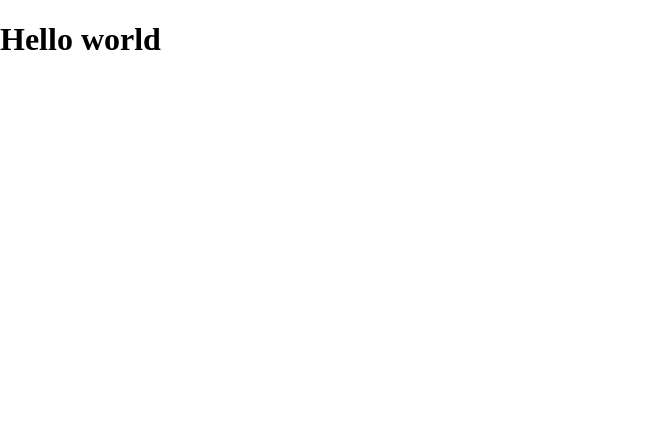
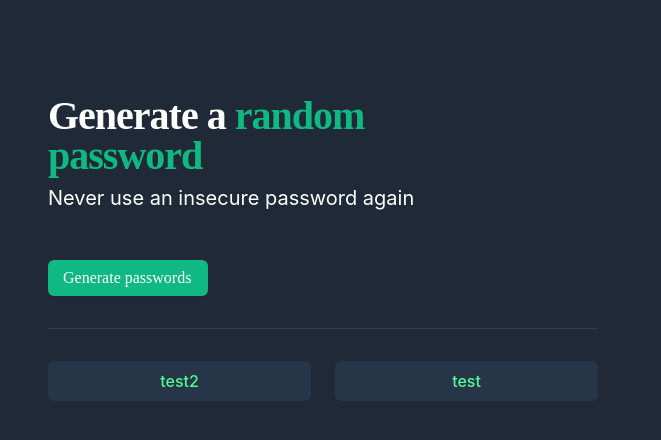
Before and after one commit to fcarysnyder/scrimba, a website built with Vite: page frontEndPath/passwordGenerator/index.html in a window 1280 px wide. Shown: the whole page, without its empty margins (0-661 px from the left). Built offline with nearby package versions, Linux system fonts and the light colour scheme; files whose address does not match are found by name.

Commit message:
Page build

```diff
--- a/frontEndPath/passwordGenerator/index.css
+++ b/frontEndPath/passwordGenerator/index.css
@@ -1,9 +1,164 @@
 @font-face {
-    font-family: karla;
+    font-family: 'karla';
     src: url(frontEndPath/passwordGenerator/fonts/Karla/Karla-VariableFont_wght.ttf);
 }
 
+@font-face {
+    font-family: 'Inter';
+    src: url(frontEndPath/passwordGenerator/fonts/Inter/Inter-VariableFont_slnt,wght.ttf);
+}
+
 body {
+    color: #fff;
     margin: 0;
-    font-family: karla;
+    font-family: 'karla';
+    background-color: #1F2937;
+    display: flex;
+    flex-direction: column;
+    align-items: flex-start;
+    padding: 96px 48px;
+    gap: 32px;
+
+    width: 550px;
+    height: 544px;
+
+    background: #1F2937;
 }
+
+h1 {
+    width: 354px;
+    height: 80px;
+    left: 52px;
+    top: 115px;
+    margin: 0px;
+
+    font-style: normal;
+    font-weight: 800;
+    font-size: 40px;
+    line-height: 40px;
+    /* or 100% */
+
+    letter-spacing: -0.025em;
+
+    /* white */
+
+    color: #FFFFFF;
+}
+
+
+
+p {
+    font-family: 'Inter';
+    font-style: normal;
+    font-weight: 400;
+    font-size: 20px;
+    line-height: 28px;
+    margin: 0px;
+}
+
+button {
+    display: flex;
+    flex-direction: row;
+    justify-content: center;
+    align-items: center;
+    padding: 9px 17px 9px 15px;
+    gap: 12px;
+    border: none;
+
+    background: #10B981;
+    /* shadow/sm */
+
+    box-shadow: 0px 1px 2px rgba(0, 0, 0, 0.05);
+    border-radius: 6px;
+    color: #fff;
+
+}
+
+.input {
+    display: flex;
+    flex-direction: column;
+    justify-content: center;
+    align-items: center;
+    padding: 0px 8px;
+    gap: 10px;
+
+    width: 100%;
+    height: 40px;
+    border: none;
+
+    background: #273549;
+    border-radius: 6px;
+    text-align: center;
+}
+
+#pw {
+    font-family: 'Inter';
+    font-style: normal;
+    font-weight: 500;
+    font-size: 16px;
+    line-height: 32px;
+
+    /* identical to box height, or 200% */
+
+    text-align: center;
+    color: #55F991 !important;
+}
+
+.subheader {
+    color: #10B981 !important;
+}
+
+.top {
+    box-sizing: border-box;
+
+    /* Auto layout */
+
+    display: flex;
+    flex-direction: column;
+    align-items: flex-start;
+    padding: 0px 0px 32px;
+    gap: 48px;
+
+    border-bottom: 1px solid #2F3E53;
+
+    /* Inside auto layout */
+
+    flex: none;
+    order: 0;
+    align-self: stretch;
+    flex-grow: 0;
+}
+
+.header {
+    display: flex;
+    flex-direction: column;
+    align-items: flex-start;
+    padding: 0px;
+    gap: 8px;
+
+    width: 446px;
+    height: 116px;
+
+
+    /* Inside auto layout */
+
+    flex: none;
+    order: 0;
+    align-self: stretch;
+    flex-grow: 0;
+}
+
+.forms {
+    display: flex;
+    flex-direction: row;
+    align-items: flex-start;
+    padding: 0px;
+    gap: 24px;
+    width: 100%;
+
+    /* Inside auto layout */
+
+    flex: none;
+    order: 1;
+    flex-grow: 0;
+}
--- a/frontEndPath/passwordGenerator/index.html
+++ b/frontEndPath/passwordGenerator/index.html
@@ -3,7 +3,24 @@
         <link rel="stylesheet" href="index.css">
     </head>
     <body>
-        <h1>Hello world</h1>
+        <div class="top">
+            <div class="header">
+                <h1>Generate a <span class='subheader'>random password</span></h1>
+                <p>Never use an insecure password again</p>
+            </div>
+            <button>Generate passwords</button>
+        </div>
+        <div class="forms">
+            <div class="input">
+                <p id="pw">
+                    test2
+                </p>
+            </div>
+            <div class="input">
+                <p id="pw">
+                    test
+                </p>
+        </div>
         <script src="index.js"></script>
     </body>
 </html>
```
Also changed, not shown: frontEndPath/passwordGenerator/fonts/Inter/OFL.txt (added, +93 -0 lines), frontEndPath/passwordGenerator/fonts/Inter/Inter-VariableFont_slnt,wght.ttf (added), frontEndPath/passwordGenerator/fonts/Inter/README.txt (added), frontEndPath/passwordGenerator/fonts/Inter/static/Inter-Black.ttf (added), frontEndPath/passwordGenerator/fonts/Inter/static/Inter-Bold.ttf (added), frontEndPath/passwordGenerator/fonts/Inter/static/Inter-ExtraBold.ttf (added), frontEndPath/passwordGenerator/fonts/Inter/static/Inter-ExtraLight.ttf (added), frontEndPath/passwordGenerator/fonts/Inter/static/Inter-Light.ttf (added), frontEndPath/passwordGenerator/fonts/Inter/static/Inter-Medium.ttf (added), frontEndPath/passwordGenerator/fonts/Inter/static/Inter-Regular.ttf (added), frontEndPath/passwordGenerator/fonts/Inter/static/Inter-SemiBold.ttf (added), frontEndPath/passwordGenerator/fonts/Inter/static/Inter-Thin.ttf (added), 2 other files.
